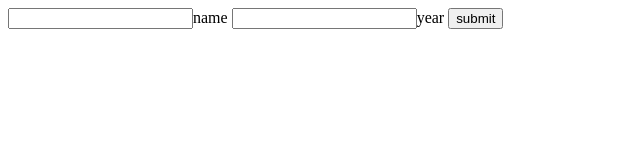
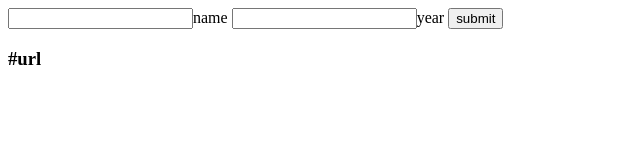
Before and after one commit to acciojob/sharable-urls-chitra36, a website: page main.html in a window 1280 px wide. Shown: the full height of the page, 0-640 px from the left. Drawn offline with Linux system fonts and the light colour scheme.

Commit message:
created a submission

```diff
--- a/main.html
+++ b/main.html
@@ -7,7 +7,7 @@
 	  <input type="text" id="name"name="name">name</input>
 	  <input type="number"id="year"name="year" min="2000">year</input>
 	  <button id="button" onclick="fn()">submit</button>
-	  <h3 #url id="url"></h3>
+	  <h3 #url id="url">#url</h3>
   </body>
 
 </html>
```
